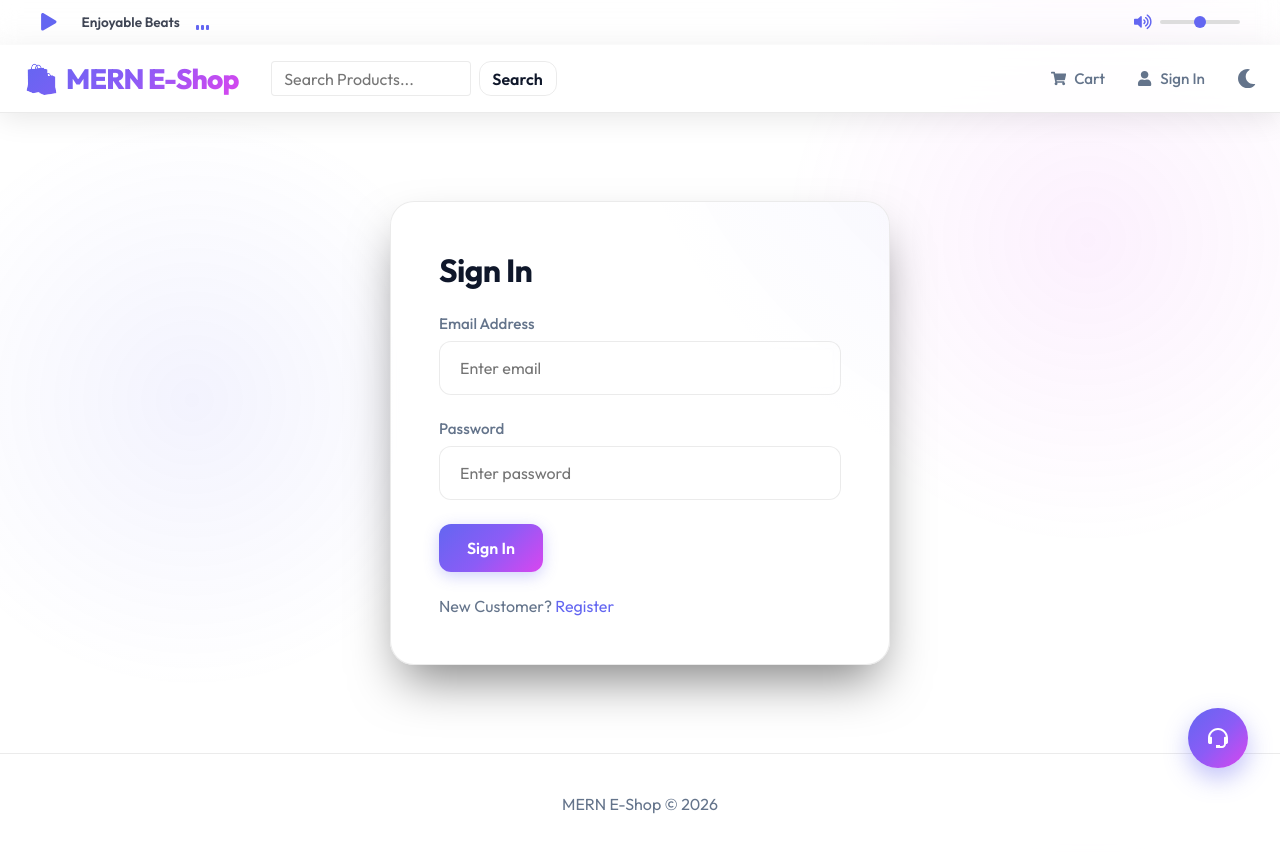
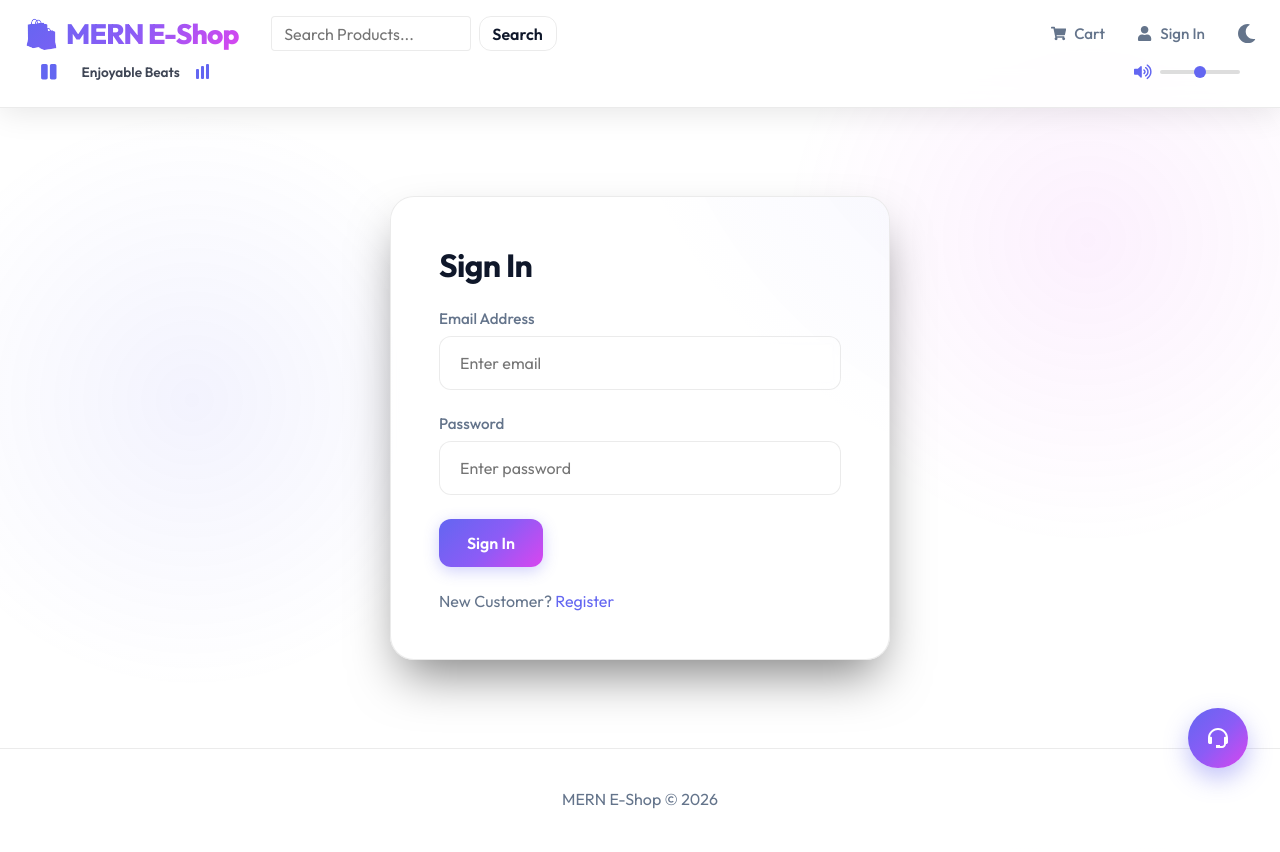
Before and after one commit to 1nt24is020akash-del/e-commerce, a React (Vite) app in the folder frontend/: page /login in a window 1280 px wide. Built offline with nearby package versions, Linux system fonts and the light colour scheme.

Commit message:
Enable music autoplay and move playback bar under the brand name

```diff
--- a/frontend/src/App.jsx
+++ b/frontend/src/App.jsx
@@ -6,7 +6,6 @@ import toast, { Toaster } from 'react-hot-toast';
 import Header from './components/Header';
 import Footer from './components/Footer';
 import SupportBox from './components/SupportBox';
-import MusicPlayer from './components/MusicPlayer';
 import HomePage from './pages/HomePage';
 import ProductPage from './pages/ProductPage';
 import CartPage from './pages/CartPage';
@@ -101,7 +100,6 @@ const App = () => {
   return (
     <>
       <Toaster />
-      <MusicPlayer />
       <Header />
       <main className="main-content container">
         <Routes>
--- a/frontend/src/components/Header.jsx
+++ b/frontend/src/components/Header.jsx
@@ -6,6 +6,7 @@ import { logout } from '../slices/authSlice';
 import { useLogoutMutation } from '../slices/usersApiSlice';
 import { useState, useEffect } from 'react';
 import SearchBox from './SearchBox';
+import MusicPlayer from './MusicPlayer';
 
 const Header = () => {
   const { cartItems } = useSelector((state) => state.cart);
@@ -106,6 +107,7 @@ const Header = () => {
           </ul>
         </nav>
       </div>
+      <MusicPlayer />
     </header>
   );
 };
--- a/frontend/src/components/MusicPlayer.jsx
+++ b/frontend/src/components/MusicPlayer.jsx
@@ -2,10 +2,19 @@ import React, { useState, useRef } from 'react';
 import { FaPlay, FaPause, FaVolumeUp, FaVolumeMute } from 'react-icons/fa';
 
 const MusicPlayer = () => {
-  const [isPlaying, setIsPlaying] = useState(false);
+  const [isPlaying, setIsPlaying] = useState(true);
   const [isMuted, setIsMuted] = useState(false);
   const [volume, setVolume] = useState(0.5);
   const audioRef = useRef(null);
+
+  React.useEffect(() => {
+    if (audioRef.current) {
+      audioRef.current.play().catch(error => {
+        console.log("Autoplay blocked by browser. User interaction required.");
+        setIsPlaying(false);
+      });
+    }
+  }, []);
 
   const togglePlay = () => {
     if (isPlaying) {
@@ -33,8 +42,8 @@ const MusicPlayer = () => {
   };
 
   return (
-    <div className="music-player-bar">
-      <audio ref={audioRef} src="/music/background.mp3" loop />
+    <div className="music-player-bar secondary">
+      <audio ref={audioRef} src="/music/background.mp3" loop autoPlay />
       <div className="music-controls">
         <button onClick={togglePlay} className="music-btn play-btn" title={isPlaying ? 'Pause Music' : 'Play Music'}>
           {isPlaying ? <FaPause /> : <FaPlay />}
--- a/frontend/src/index.css
+++ b/frontend/src/index.css
@@ -124,17 +124,13 @@ h1, h2, h3, h4, h5, h6 {
 
 /* Music Player */
 .music-player-bar {
-  background: rgba(255, 255, 255, 0.1);
-  backdrop-filter: blur(10px);
-  border-bottom: 1px solid rgba(255, 255, 255, 0.2);
-  padding: 0.5rem 2rem;
+  background: rgba(255, 255, 255, 0.05);
+  border-top: 1px solid rgba(255, 255, 255, 0.1);
+  padding: 0.3rem 2rem;
   display: flex;
   justify-content: center;
   align-items: center;
-  position: sticky;
-  top: 0;
-  z-index: 1100;
-  height: 45px;
+  height: 40px;
 }
 
 .music-controls {
```
